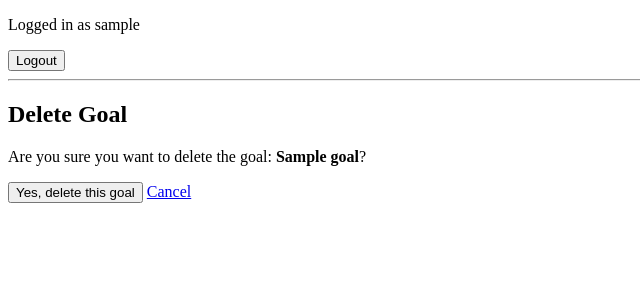
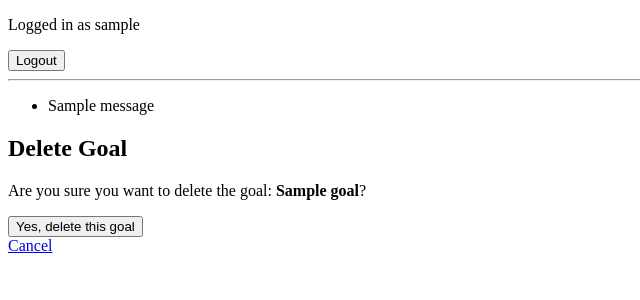
Before and after one commit to D0bledore/goals-tracker, a Django app: page /goals/1/delete/ in a window 1280 px wide. Shown: the top 300 px of the page, without its empty margins (0-640 px from the left). Run offline with Django 5.2, Linux system fonts and the light colour scheme; a user stored in the database is signed in; tables that the repository leaves empty hold one stand-in row (values such as "Sample post"); one stand-in notice (Sample message) is shown.

Commit message:
Add success messages for goal actions (CRUD)
Implements user feedback for create, update, and delete actions
using Django's messages framework.

- GoalCreateView: success message added in form_valid()
- GoalUpdateView: success message added in form_valid()
- GoalDeleteView: success message injected via get_success_url()

```diff
--- a/goals/views.py
+++ b/goals/views.py
@@ -2,6 +2,7 @@ from django.shortcuts import redirect, get_object_or_404
 from django.views.generic import ListView, CreateView, UpdateView, DeleteView
 from django.contrib.auth.mixins import LoginRequiredMixin
 from django.contrib.auth.decorators import login_required
+from django.contrib import messages
 from django.urls import reverse_lazy
 from .models import Goal
 from .forms import GoalForm
@@ -25,7 +26,9 @@ class GoalCreateView(LoginRequiredMixin, CreateView):
 
 
     def form_valid(self, form):
+        print("CREATE METHOD CALLED")
         form.instance.user = self.request.user
+        messages.success(self.request, "Created a new goal!")
         return super().form_valid(form)
 
 
@@ -38,14 +41,22 @@ class GoalUpdateView(LoginRequiredMixin, UpdateView):
     def get_queryset(self):
         return Goal.objects.filter(user=self.request.user)
 
+    def form_valid(self, form):
+        messages.success(self.request, "Goal updated!")
+        return super().form_valid(form)
+
 
 class GoalDeleteView(LoginRequiredMixin, DeleteView):
     model = Goal
     template_name = 'goals/goal_confirm_delete.html'
-    success_url = reverse_lazy('goals:goal_list')
+
+    def get_success_url(self):
+        messages.success(self.request, "Goal deleted!")
+        return reverse_lazy('goals:goal_list')
 
     def get_queryset(self):
         return Goal.objects.filter(user=self.request.user)
+
 
 @login_required
 def toggle_complete(request, pk):
--- a/templates/base.html
+++ b/templates/base.html
@@ -17,6 +17,18 @@
 		<p><a href="{% url 'accounts:login' %}">Login</a> | <a href="{% url 'accounts:signup' %}">Sign up</a></p>
 		{% endif %}
 		<hr>
+
+		<!-- Django's messaging framework -->
+		{% if messages %}
+		<ul class="messages">
+			{% for message in messages %}
+			<li{% if message.tags %} class="{{ message.tags }}"{% endif %}>
+				{{ message }}
+			</li>
+			{% endfor %}
+		</ul>
+		{% endif %}
+
 		{% block content %}{% endblock %}
 		{% block script %}{% endblock %}
 	</body>
--- a/templates/goals/goal_confirm_delete.html
+++ b/templates/goals/goal_confirm_delete.html
@@ -6,6 +6,6 @@
 <form method="post">
 	{% csrf_token %}
 	<button type="submit">Yes, delete this goal</button>
-	<a href="{% url 'goals:goal_list' %}">Cancel</a>
 </form>
+<a href="{% url 'goals:goal_list' %}">Cancel</a>
 {% endblock %}
```
